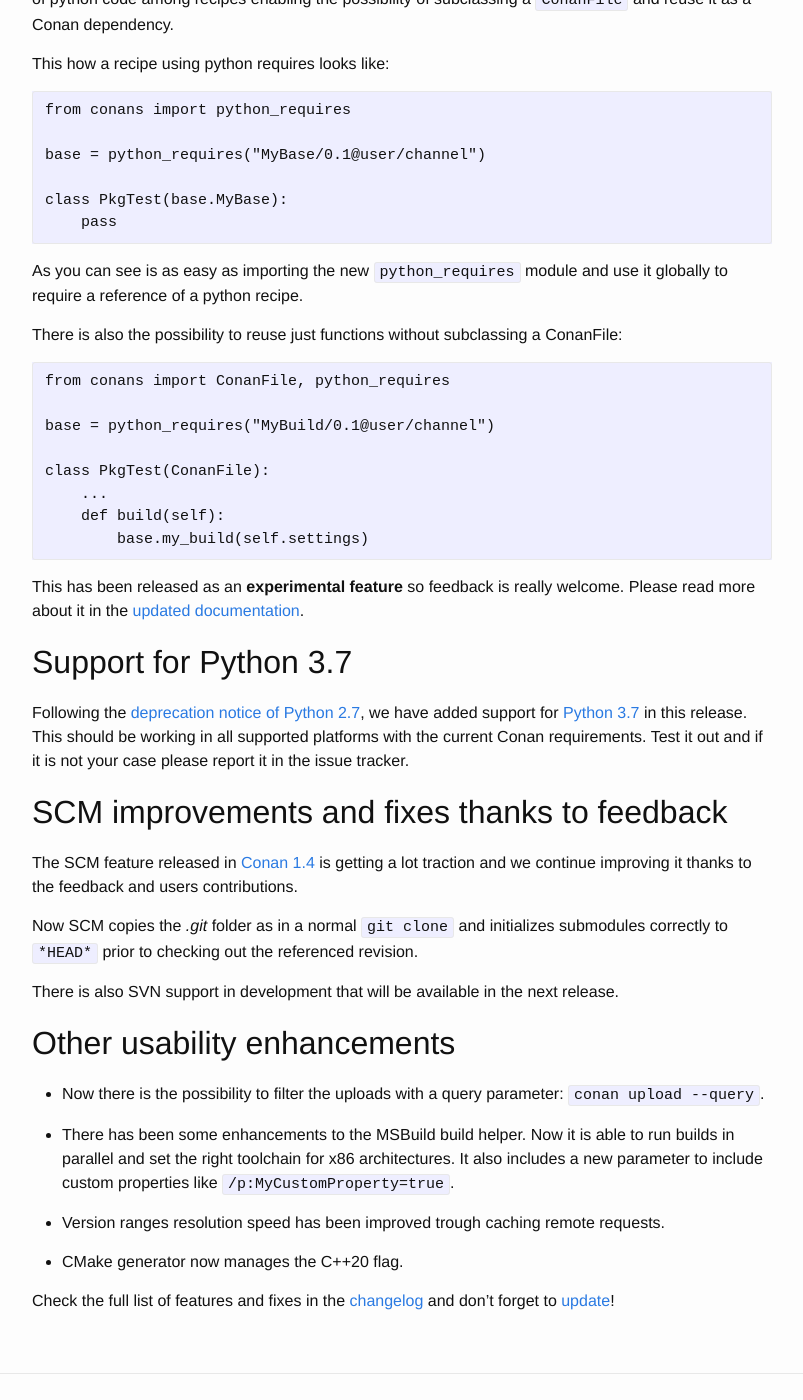
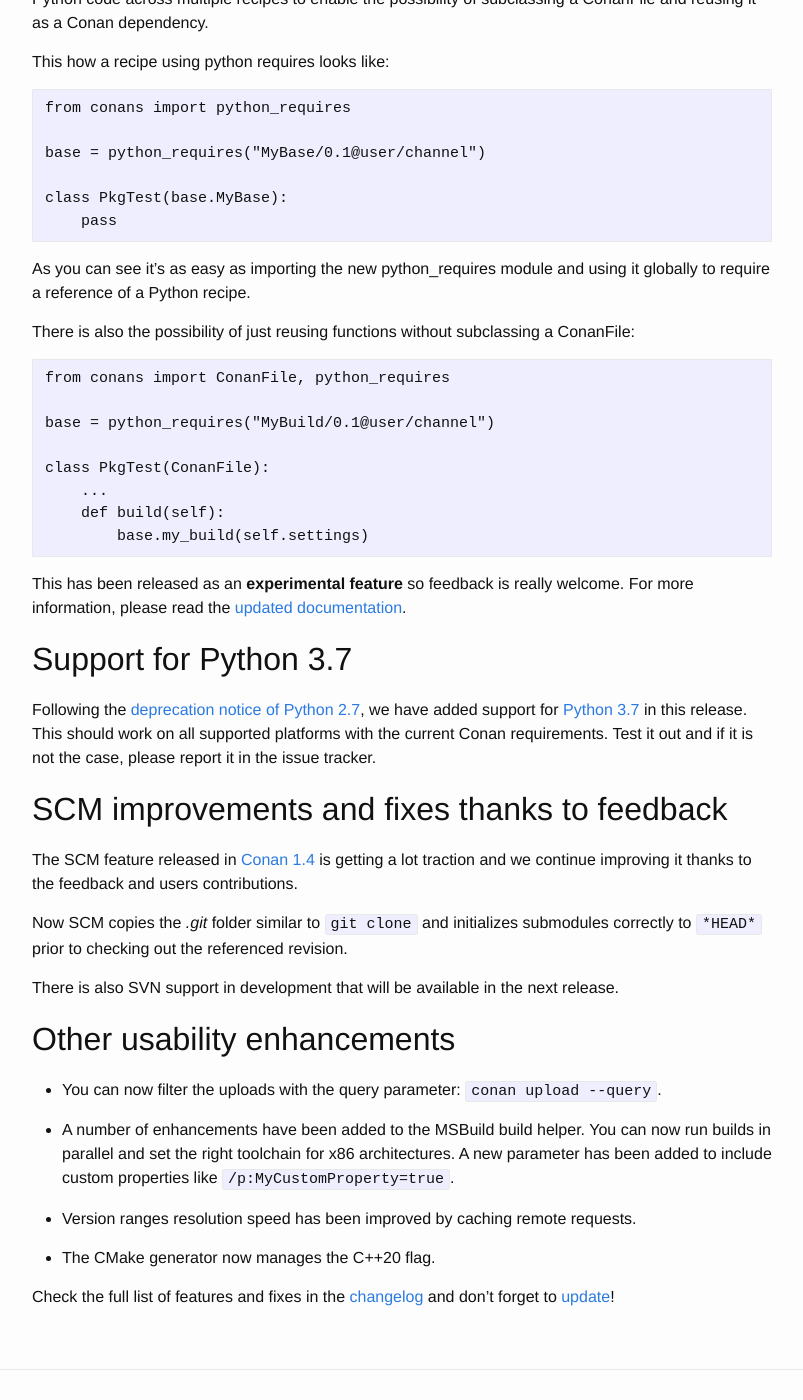
Before and after one commit to conan-io/conan-io.github.io, a Jekyll site: the page built from _posts/2018-08-29-New-conan-release-1-7.markdown, in a window 1280 px wide and 1400 px high, scrolled down 476 px. Shown: the whole window, without its empty margins (238-1041 px from the left). Built offline with Jekyll 4.4.1, drawn with Linux system fonts in a browser that asks for light colours; comment, search, counter and statistics services are not loaded; some of the changed text lies outside the part shown.

Commit message:
@Elanabs review and little changes

````diff
--- a/_posts/2018-08-29-New-conan-release-1-7.markdown
+++ b/_posts/2018-08-29-New-conan-release-1-7.markdown
@@ -4,13 +4,14 @@ comments: false
 title: "Conan 1.7: Python requires, support for Python 3.7, SCM feedback and usability enhancements"
 ---
 
-Here we are after the summer holidays with a new release of Conan. In this release there has been a huge refactor of the internals that
-clears the path for some of the more requested features. Here is the summary:
+Summer holidays came to an end and we are back with a new Conan release. We have performed huge internal refactoring clearing the path to
+accommodate a number of the most requested features. Here is the summary:
 
 ## Python requires
 
-One of our [most requested features](https://github.com/conan-io/conan/issues/1271) has come live in this release. Python requires improves
-the usability of python code among recipes enabling the possibility of subclassing a ``ConanFile`` and reuse it as a Conan dependency.
+One of our [most requested features](https://github.com/conan-io/conan/issues/1271) is now alive in this release. Python requires improve
+the usability of Python code across multiple recipes to enable the possibility of subclassing a ConanFile and reusing it as a Conan
+dependency.
 
 This how a recipe using python requires looks like:
 
@@ -23,9 +24,9 @@ class PkgTest(base.MyBase):
     pass
 ```
 
-As you can see is as easy as importing the new ``python_requires`` module and use it globally to require a reference of a python recipe.
+As you can see it's as easy as importing the new python_requires module and using it  globally to require a reference of a Python recipe.
 
-There is also the possibility to reuse just functions without subclassing a ConanFile:
+There is also the possibility of just reusing functions without subclassing a ConanFile:
 
 ```
 from conans import ConanFile, python_requires
@@ -38,33 +39,35 @@ class PkgTest(ConanFile):
         base.my_build(self.settings)
 ```
 
-This has been released as an **experimental feature** so feedback is really welcome. Please read more about it in the
+This has been released as an **experimental feature** so feedback is really welcome. For more information, please read the
 [updated documentation](https://docs.conan.io/en/latest/mastering/python_requires.html#python-requires).
 
 ## Support for Python 3.7
 
 Following the [deprecation notice of Python 2.7](https://blog.conan.io/2018/08/13/Its-Time-To-Deprecate-Python-2.html), we have added
-support for [Python 3.7](https://www.python.org/downloads/release/python-370/) in this release. This should be working in all supported platforms with the current Conan requirements. Test it out and if it is not your case please report it in the issue tracker.
+support for [Python 3.7](https://www.python.org/downloads/release/python-370/) in this release. This should work on all supported platforms
+with the current Conan requirements. Test it out and if it is not the case, please report it in the issue tracker.
 
 ## SCM improvements and fixes thanks to feedback
 
 The SCM feature released in [Conan 1.4](https://blog.conan.io/2018/05/30/New-conan-release-1-4.html) is getting a lot traction and we
 continue improving it thanks to the feedback and users contributions.
 
-Now SCM copies the *.git* folder as in a normal ``git clone`` and initializes submodules correctly to ``*HEAD*`` prior to checking out the referenced revision.
+Now SCM copies the *.git* folder similar to ``git clone`` and initializes submodules correctly to ``*HEAD*`` prior to checking out the
+referenced revision.
 
 There is also SVN support in development that will be available in the next release.
 
 ## Other usability enhancements
 
-- Now there is the possibility to filter the uploads with a query parameter: ``conan upload --query``.
+- You can now filter the uploads with the query parameter: ``conan upload --query``.
 
-- There has been some enhancements to the MSBuild build helper. Now it is able to run builds in parallel and set the right toolchain for x86
-  architectures. It also includes a new parameter to include custom properties like ``/p:MyCustomProperty=true``.
+- A number of  enhancements have been added to the MSBuild build helper. You can now run builds in parallel and set the right toolchain for
+  x86 architectures. A new parameter has been added to include custom properties like ``/p:MyCustomProperty=true``.
 
-- Version ranges resolution speed has been improved trough caching remote requests.
+- Version ranges resolution speed has been improved by caching remote requests.
 
-- CMake generator now manages the C++20 flag.
+- The CMake generator now manages the C++20 flag.
 
 Check the full list of features and fixes in the [changelog](https://docs.conan.io/en/latest/changelog.html#august-2018) and don't forget to
 [update](https://conan.io/downloads.html)!
````
